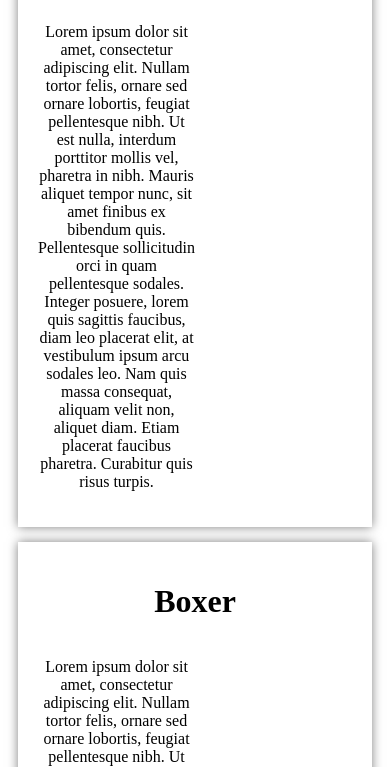
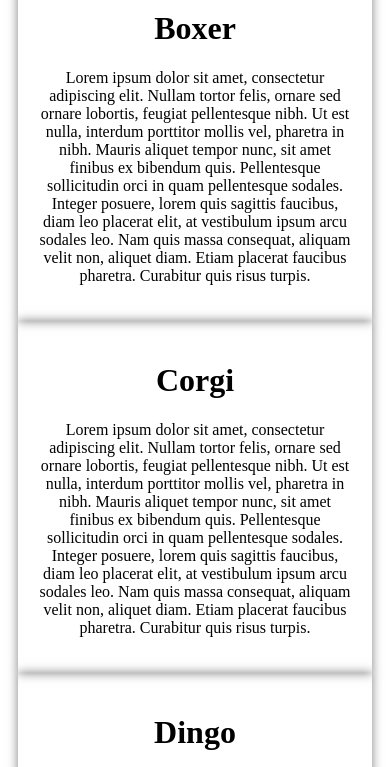
Before and after one commit to Newhouse0303/lut_01, a plain HTML site: page index.html in a window 390 px wide. Shown: the part 743-1510 px from the top of the page. Drawn offline with Linux system fonts and the light colour scheme; no server answers.

Commit message:
media query ok

```diff
--- a/index.css
+++ b/desktop.css
@@ -7,8 +7,8 @@
     margin-left: 10px;
     margin-right: 10px;
     margin-top: 15px;
-    box-shadow: 0px 0px 10px rgba(0, 0, 0, 0.5); /* Adjust values as needed */
-    padding: 20px; /* Optional: Adds padding inside the box */
+    box-shadow: 0px 0px 10px rgba(0, 0, 0, 0.5);
+    padding: 20px;
 }
 
 .wiki-header {
--- a/index.html
+++ b/index.html
@@ -4,7 +4,8 @@
     <meta charset="UTF-8">
     <meta name="viewport" content="width=device-width, initial-scale=1.0">
     <title>DOGS</title>
-    <link rel="stylesheet" href="index.css">
+    <link rel="stylesheet" href="mobile.css" media="screen and (max-width: 767px)">
+    <link rel="stylesheet" href="desktop.css" media="screen and (min-width: 768px)">
 </head>
 <body>
     <script type="module" src="index.js"></script>
--- /dev/null
+++ b/mobile.css
@@ -0,0 +1,16 @@
+
+.wiki-item {
+    margin-left: 10px;
+    margin-right: 10px;
+    box-shadow: 0px 0px 10px rgba(0, 0, 0, 0.5);
+    padding: 20px;
+}
+
+.wiki-header {
+    text-align: center;
+}
+
+.wiki-img {
+    width: 100%;
+    height:auto
+}
```
